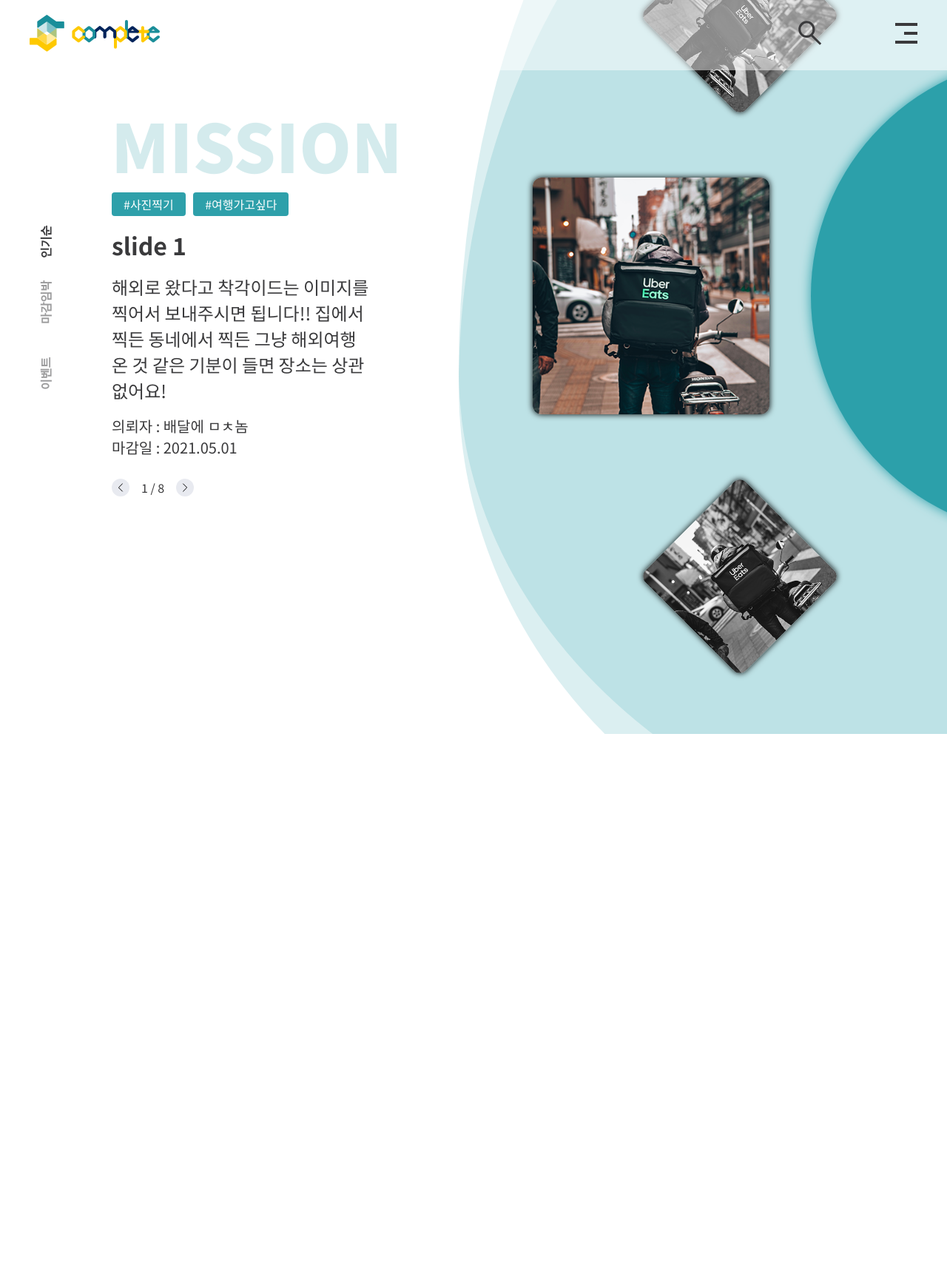
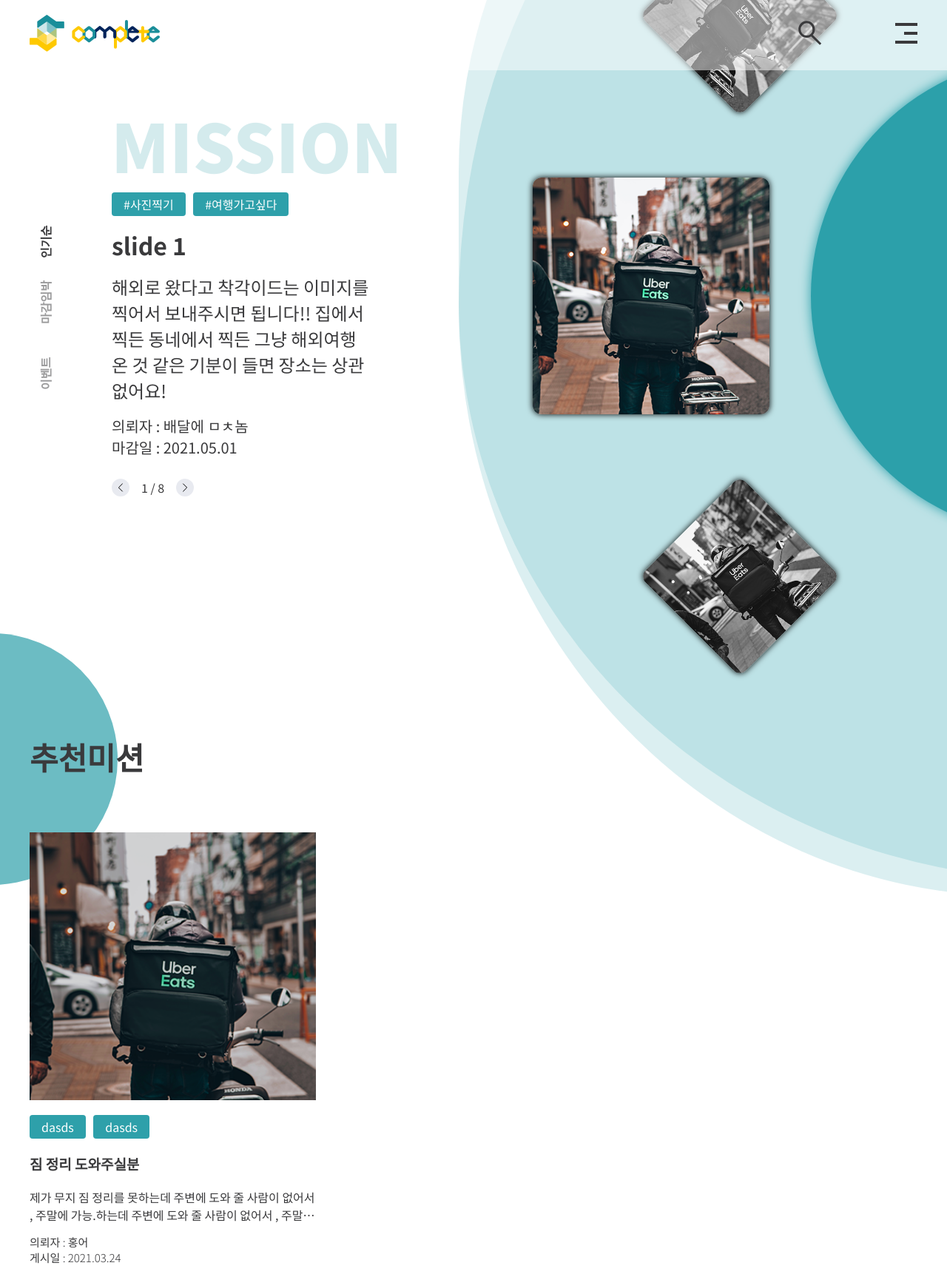
Before and after one commit to jobokcoder/complete, a PHP site: page / in a window 1280 px wide. Shown: the whole page at 74% size. Before the commit the page ends 992 px from the top, so only its background shows below. Run offline with PHP 8.4, Linux system fonts and the light colour scheme; data that the repository does not hold is empty; some libraries are stand-ins or nearby versions.

Commit message:
Update Main Page JS

```diff
--- a/css/common.css
+++ b/css/common.css
@@ -19,7 +19,7 @@ input[type='checkbox']{ position: absolute; width: 0; height: 0; }
 input[type='radio']{ position: absolute; width: 0; height: 0; }
 strong{ color: var(--main-color1); }
 svg{ overflow: visible; }
-.wrapper{ min-height: 100vh; position: relative; width: 100%; overflow: hidden; }
+.wrapper{ min-width: 1200px; min-height: 100vh; position: relative; width: 100%; overflow: hidden; }
 
 
 /* 헤더 CSS */
--- a/css/main.css
+++ b/css/main.css
@@ -25,8 +25,8 @@
 .slide__right{ width: 100%; display: flex; justify-content: center; align-items: center; }
 .slide__right--wrapper{ position: relative; width: 100%; height: 100%; transform: translateX(80%); transition: 600ms ease-in-out; }
 .slide__right--circle{ transition: 300ms ease-in-out; position: absolute; z-index: -1; left: 50%; top: 50%; transform: translate(-50%, -50%); border-radius: 70%; width: 40.5rem; height: 40.5rem; background-color: var(--main-color1); box-shadow: 0px 0px 16px #2EA0AA; }
-.slide__right--sub-circle:nth-child(2){ animation: bubble 4s ease-in-out infinite; transition: 300ms ease-in-out; position: absolute; z-index: -1; left: 50%; top: 48%; transform: translate(-50%, -50%); border-radius: 70%; width: 100rem; height: 100rem; background-color: var(--main-color1); opacity: 0.17; }
-.slide__right--sub-circle:nth-child(3){ animation: bubble 4s ease-in-out reverse infinite; transition: 300ms ease-in-out; position: absolute; z-index: -1; left: 50%; top: 52%; transform: translate(-50%, -50%); border-radius: 70%; width: 100rem; height: 100rem; background-color: var(--main-color1); opacity: 0.17; }
+.slide__right--before-circle{ transition: 1s ease-in-out; position: absolute; z-index: -1; left: 50%; top: 48%; transform: translate(-50%, -50%); border-radius: 70%; width: 100rem; height: 100rem; background-color: var(--main-color1); opacity: 0.17; }
+.slide__right--after-circle{ transition: 1s ease-in-out; position: absolute; z-index: -1; left: 50%; top: 52%; transform: translate(-50%, -50%); border-radius: 70%; width: 100rem; height: 100rem; background-color: var(--main-color1); opacity: 0.17; }
 /* .slide__right--circle::before{ content: ''; position: absolute; z-index: -1; left: 50%; top: 50%; transform: translate(-50%, -50%); border-radius: 70%; width: 100rem; height: 100rem; background-color: var(--main-color1); opacity: 0.17; } */
 /* .slide__right--circle::after{ content: ''; position: absolute; z-index: -1; left: 50%; top: 50%; transform: translate(-50%, -49.5%); border-radius: 70%; width: 100rem; height: 100rem; background-color: var(--main-color1); opacity: 0.17; } */
 .slide__right--mission{ filter: grayscale(100%); transition: 600ms ease-in-out; position: absolute; width: 12rem; height: 12rem; border-radius: 0.75rem; overflow: hidden; box-shadow: 0px 0px 8px rgba(0, 0, 0, 1); }
@@ -44,15 +44,20 @@
 /* 메인 컨텐츠 CSS */
 .contents{ padding: 0; }
 .contents__center{ position: relative; max-width: 75rem; width: 100%; flex-direction: column; }
-.missions__wrapper{ margin-top: 12rem; width: 100%; }
+.missions__header{ margin-top: 12rem; position: relative; }
+.missions__title{ font-size: 2.625rem; font-weight: 700; }
+.missions__header--circle{ transition: 300ms ease-in-out; position: absolute; z-index: -1; left: 0; top: 0; transform: translate(-65%, -40%); width: 21.25rem; height: 21.25rem; border-radius: 70%; overflow: hidden; background-color: var(--main-color1); opacity: 0.7; }
+.missions__wrapper{ margin-top: 2.5rem; width: 100%; }
 .missions{ width: 100%; display: grid; grid-template-columns: 1fr 1fr 1fr; column-gap: 20px; justify-content: flex-start; align-items: flex-start; }
 .missions:nth-child(2n){ grid-template-columns: 1fr 1fr 1fr 1fr;  }
-.missions__list{ animation: fadeUp 600ms ease-in-out forwards; opacity: 0; transform: translateY(2rem); }
+.missions__list{ opacity: 1; transform: translateY(2rem); transition: all 600ms ease-in-out; }
 .missions__list--image{ position: relative; width: 100%; height: 25.63rem; }
 .missions__list--image img{ position: absolute; left: 0; top: 0; width: 100%; height: 100%; object-fit: cover; }
 .missions__list--image-opacity{ position: absolute; left: 0; top: 0; width: 100%; height: 100%; object-fit: cover; background-color: rgba(0, 0, 0, 0.15); }
-.missions__list--info{ padding-right: 1rem; width: 83.25%; display: flex; flex-direction: column; justify-content: flex-start; align-items: flex-start; background-color: #fff; transform: translateY(-3rem); }
+.missions__list--info{ width: 100%; display: flex; flex-direction: column; justify-content: flex-start; align-items: flex-start; background-color: #fff; transform: translateY(-3rem); }
 .missions__list--info > *{ margin-top: 1.25rem; }
+.missions__list--info-hash{ width: 100%; display: flex; justify-content: flex-start; align-items: center; overflow: hidden; text-overflow: ellipsis; white-space: nowrap; }
+.missions__list--hash-text{ margin-right: 0.65rem; padding: 0.25rem 1rem; max-width: 10rem; white-space: nowrap; overflow: hidden; text-overflow: ellipsis; border-radius: 0.25rem; background-color: var(--main-color1); color: var(--main-white); font-size: 16px; font-weight: 400; }
 .missions__list--info-title{ white-space: nowrap; overflow: hidden; text-overflow: ellipsis; font-size: 1.188rem; font-weight: 700; }
 .missions__list--info-text{ overflow: hidden; text-overflow: ellipsis; word-wrap: break-word; display: -webkit-box; -webkit-line-clamp: 2; -webkit-box-orient: vertical; width: 100%; height: 3rem; font-size: 1rem; font-weight: 400; white-space: normal; }
 .missions__list--info-writer{ margin-top: 0.875rem; font-size: 0.9375rem; font-weight: 300; }
--- a/index.php
+++ b/index.php
@@ -230,8 +230,8 @@
                         <div class="slide__right">
                             <div class="slide__right--wrapper">
                                 <div class="slide__right--circle"></div>
-                                <div class="slide__right--sub-circle"></div>
-                                <div class="slide__right--sub-circle"></div>
+                                <div class="slide__right--before-circle"></div>
+                                <div class="slide__right--after-circle"></div>
 
                                 <div class="slide__right--mission now">
                                     <img src="./images/common/common.png" alt="common"/>
@@ -262,6 +262,10 @@
                     </div>
                 </div>
 
+                <div class="missions__header">
+                    <h1 class="missions__title">추천미션</h1>
+                    <div class="missions__header--circle"></div>
+                </div>
                 <div class="missions__wrapper">
                     <div class="missions">
                         <div class="missions__list">
@@ -271,6 +275,10 @@
                             </div>
 
                             <div class="missions__list--info">
+                                <div class="missions__list--info-hash">
+                                    <div class="missions__list--hash-text">dasds</div>
+                                    <div class="missions__list--hash-text">dasds</div>
+                                </div>
                                 <p class="missions__list--info-title">짐 정리 도와주실분</p>
                                 <div class="missions__list--info-text">제가 무지 짐 정리를 못하는데 주변에 도와 줄 사람이 없어서 , 주말에 가능.하는데 주변에 도와 줄 사람이 없어서 , 주말에 가능..</div>
                                 <p class="missions__list--info-writer">의뢰자 : 홍어<br>게시일 : 2021.03.24</p>
```
Also changed, not shown: js/main.js (+48 -10 lines).
